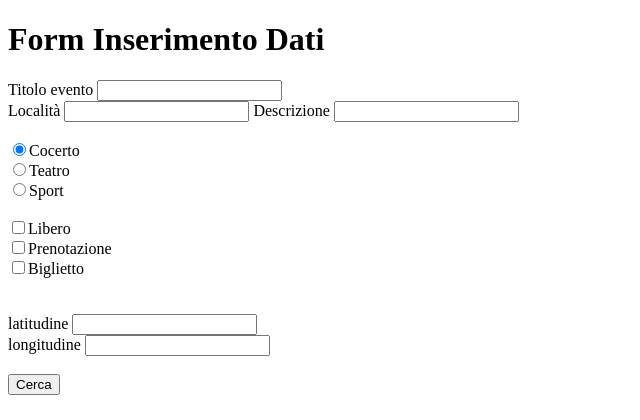
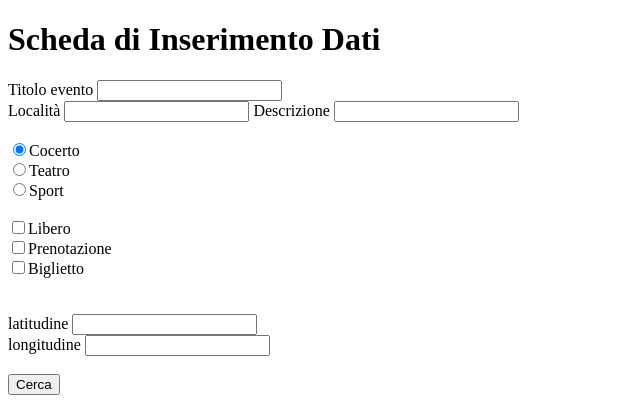
Before and after one commit to quellobravo/crud-php, a PHP site: page /formInserimento-min.php in a window 1280 px wide. Shown: the top 420 px of the page, without its empty margins (0-640 px from the left). Run offline with PHP 8.4, Linux system fonts and the light colour scheme.

Commit message:
Update formInserimento-min.php
.

```diff
--- a/formInserimento-min.php
+++ b/formInserimento-min.php
@@ -4,7 +4,7 @@
 		<title>Form Inserimento</title>
 	</head>
 	<body>
-		<h1>Form Inserimento Dati</h1>
+		<h1>Scheda di Inserimento Dati</h1>
 		<form method="POST" action="inserimentoEvento.php">
 			Titolo evento
 			<input type="text" name="titoloEvento" id="titoloEvento"/><br>
```
